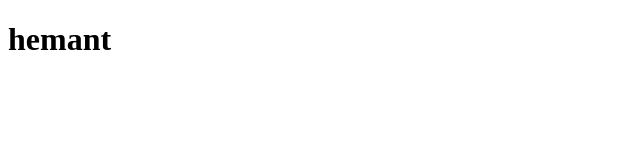
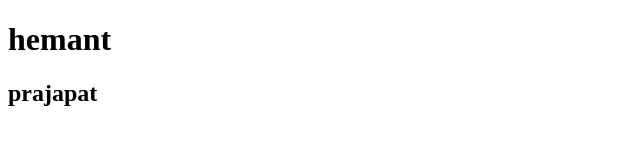
Before and after one commit to hemant-prajapat20/Demo, a plain HTML site: page index.html in a window 1280 px wide. Shown: the whole page, without its empty margins (0-640 px from the left). Drawn offline with Linux system fonts and the light colour scheme.

Commit message:
added one more heading

```diff
--- a/index.html
+++ b/index.html
@@ -8,5 +8,6 @@
 </head>
 <body>
     <h1>hemant</h1>
+    <h2>prajapat</h2>
 </body>
 </html>
```
